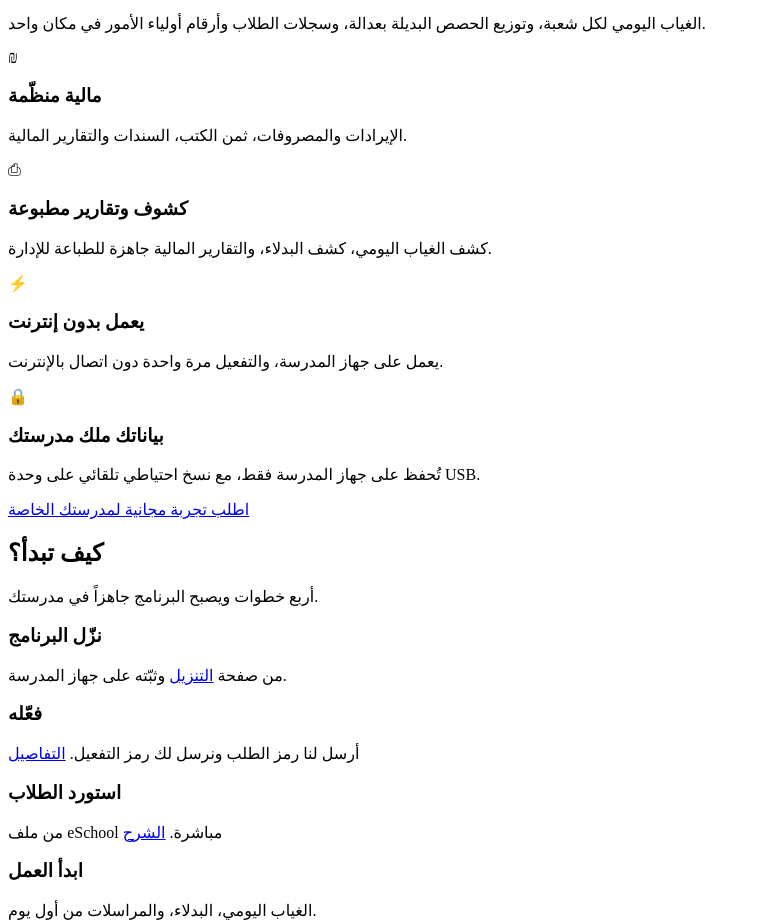
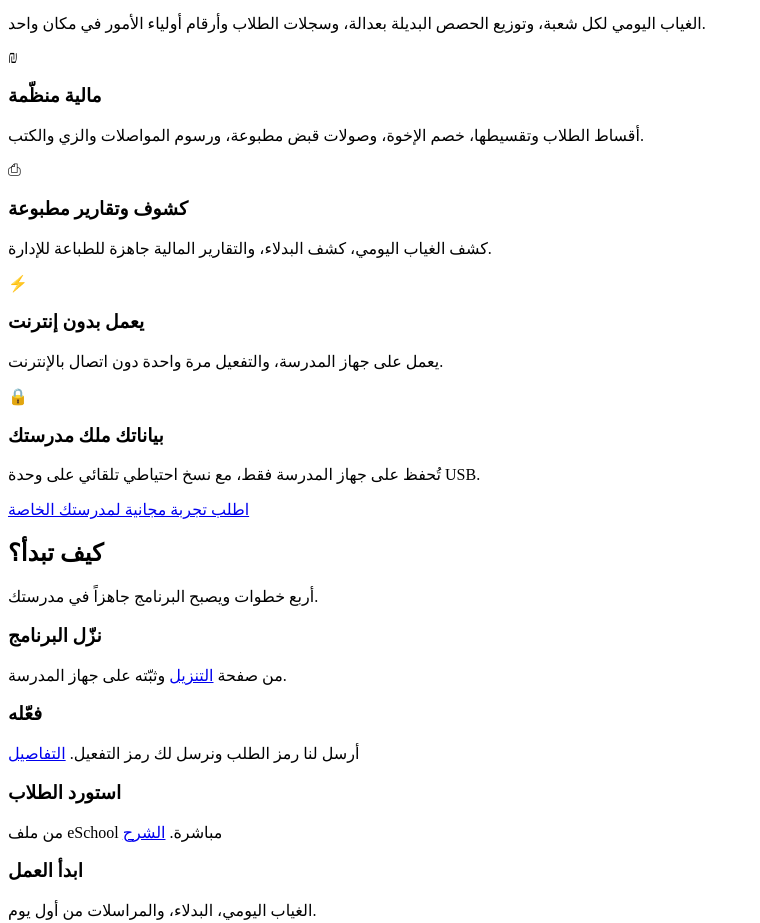
Before and after one commit to novaxmatrix-cell/dataxmatrix-site, a website: page src/pages/index.html in a window 1280 px wide. Shown: the part 1420-2343 px from the top of the page, without its empty margins (0-760 px from the left). Drawn offline with Linux system fonts and the light colour scheme.

Commit message:
Home: private-school finance card lists tuition features
Installments, sibling discount, printed receipts and transport/uniform/
book fees, which the app supports for private schools.

Co-Authored-By: Claude Opus 5.5 <noreply@anthropic.com>

```diff
--- a/src/pages/index.html
+++ b/src/pages/index.html
@@ -39,7 +39,7 @@
  <p class="sub">إدارة منظّمة ووقت أقل في الأعمال الورقية، وبيانات مدرستك تبقى ملكك.</p>
  <div class="grid">
   <div class="card"><div class="ic">⏱</div><h3>وقت أقل في الإدارة</h3><p>الغياب اليومي لكل شعبة، وتوزيع الحصص البديلة بعدالة، وسجلات الطلاب وأرقام أولياء الأمور في مكان واحد.</p></div>
-  <div class="card"><div class="ic">₪</div><h3>مالية منظّمة</h3><p>الإيرادات والمصروفات، ثمن الكتب، السندات والتقارير المالية.</p></div>
+  <div class="card"><div class="ic">₪</div><h3>مالية منظّمة</h3><p>أقساط الطلاب وتقسيطها، خصم الإخوة، وصولات قبض مطبوعة، ورسوم المواصلات والزي والكتب.</p></div>
   <div class="card"><div class="ic">⎙</div><h3>كشوف وتقارير مطبوعة</h3><p>كشف الغياب اليومي، كشف البدلاء، والتقارير المالية جاهزة للطباعة للإدارة.</p></div>
   <div class="card"><div class="ic">⚡</div><h3>يعمل بدون إنترنت</h3><p>يعمل على جهاز المدرسة، والتفعيل مرة واحدة دون اتصال بالإنترنت.</p></div>
   <div class="card"><div class="ic">🔒</div><h3>بياناتك ملك مدرستك</h3><p>تُحفظ على جهاز المدرسة فقط، مع نسخ احتياطي تلقائي على وحدة USB.</p></div>
```
